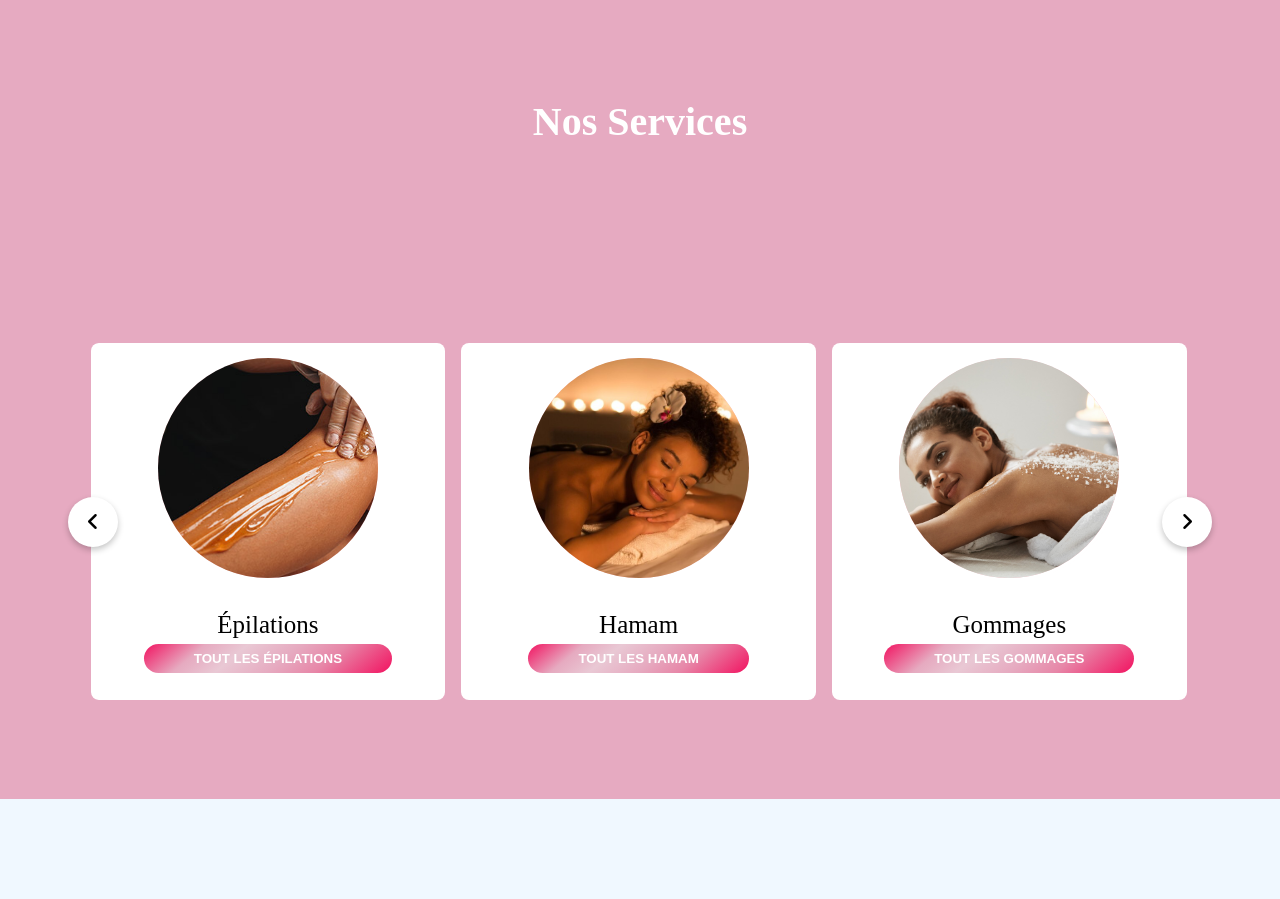
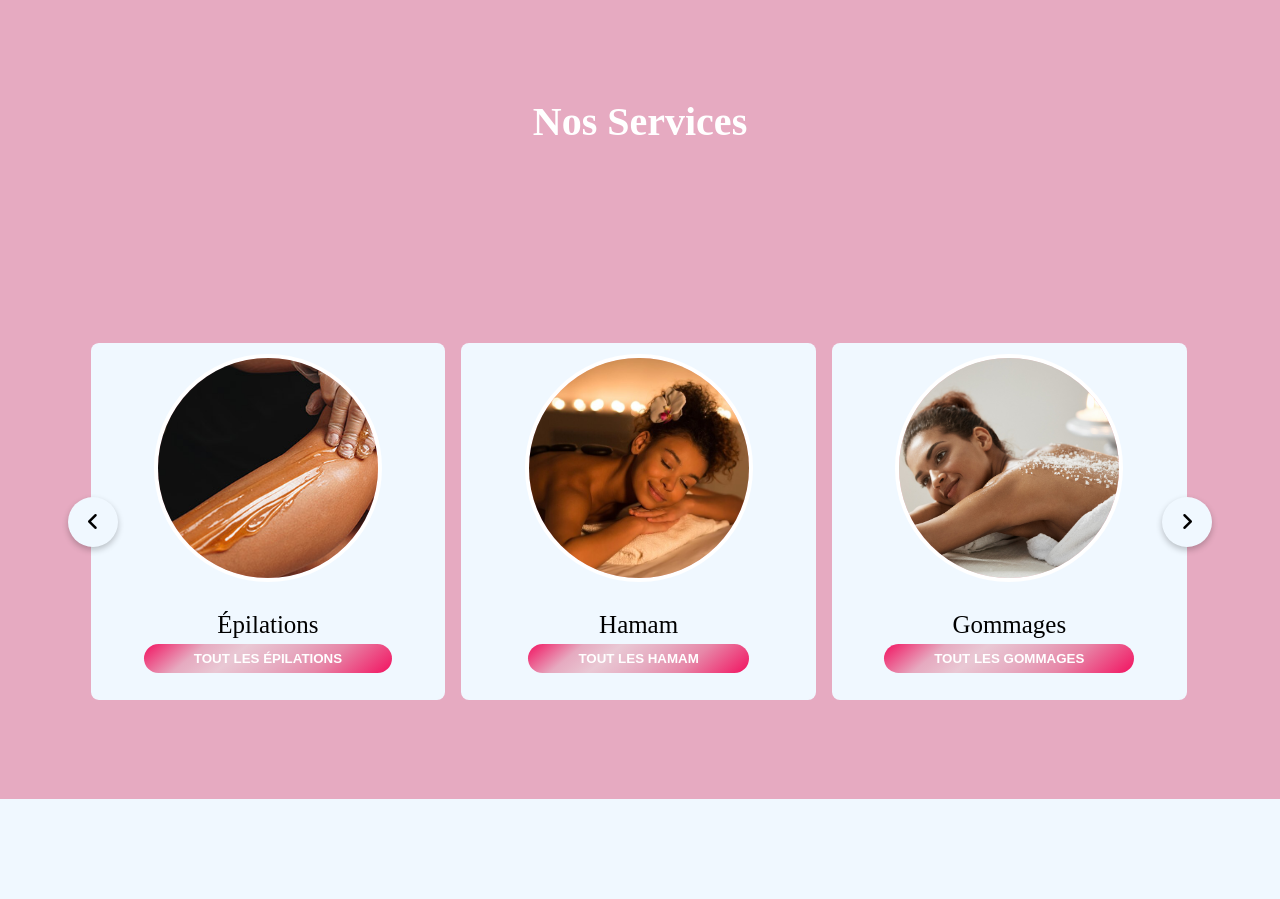
Before and after one commit to A-ArthurKing/A-ArthurKing.github.io, a PHP site: page / in a window 1280 px wide. Shown: the part 1611-2510 px from the top of the page. Run offline with PHP 8.4, Linux system fonts and the light colour scheme; some libraries are stand-ins or nearby versions; some web fonts are replaced; grey boxes are pictures that could not be loaded.

Commit message:
Dépot 25 modifications mineurs

```diff
--- a/css/Style.css
+++ b/css/Style.css
@@ -506,7 +506,7 @@
     position: absolute;
     text-align: center;
     line-height: 50px;
-    background: #fff;
+    background-color: aliceblue;
     border-radius: 50%;
     box-shadow: 0 3px 6px rgba(0, 0, 0, 0.23);
     transform: translateY(-50%);
@@ -565,7 +565,7 @@
     scroll-snap-align: start;
     height: 342px;
     list-style: none;
-    background: #fff;
+    background-color: aliceblue;
     cursor: pointer;
     padding-bottom: 15px;
     flex-direction: column;
```
